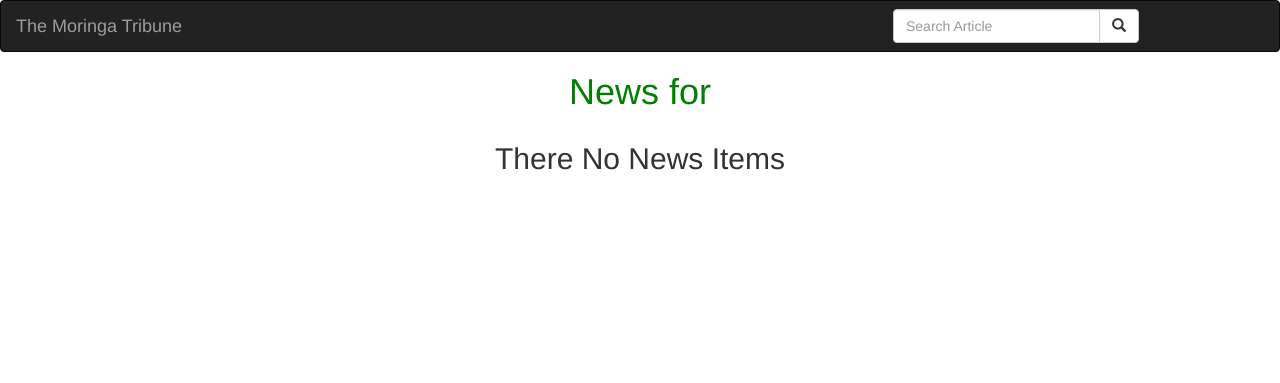
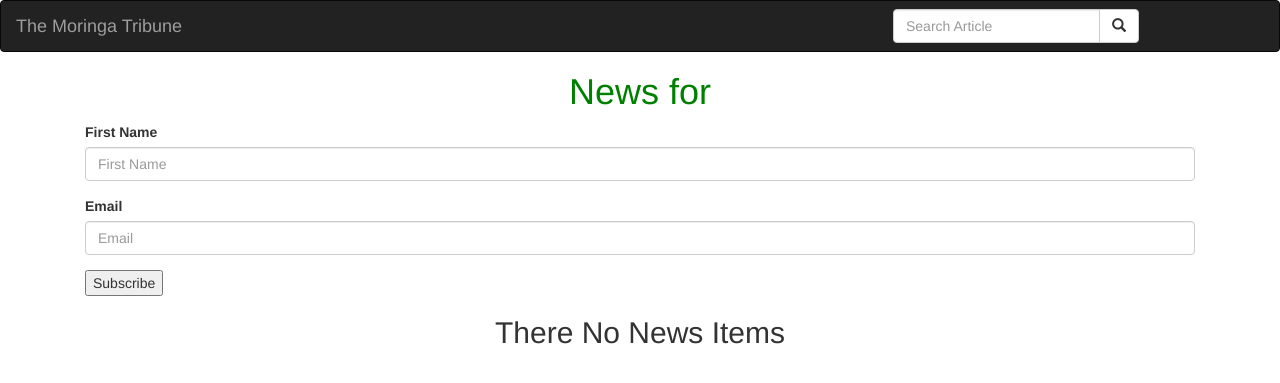
Before and after one commit to Akumucollins/The-Moringa-Tribune, a Django app: template news/templates/all-news/today-news.html in a window 1280 px wide. Shown: the top 383 px of the page. Run offline with Django 3.2, Linux system fonts and the light colour scheme; the template is opened without the code that fills it: values that come from a table or form of the project are taken from there, others are empty; parts of the project's set-up code (start-up, migrations or seed data) failed here and were passed over; some libraries are stand-ins or nearby versions.

Commit message:
added a form.py, created a newsletter table

```diff
--- /dev/null
+++ b/news/forms.py
@@ -0,0 +1,5 @@
+from django import forms
+
+class NewsLetterForm(forms.Form):
+    your_name = forms.CharField(label='First Name',max_length=30)
+    email = forms.EmailField(label='Email')
--- a/news/models.py
+++ b/news/models.py
@@ -10,8 +10,6 @@ class Editor(models.Model):
 
     def __str__(self):
         return self.first_name
-
-
 
     class Meta:
         ordering = ['first_name']
@@ -48,3 +46,7 @@ class Article(models.Model):
     def search_by_title(cls, search_term):
         news = cls.objects.filter(title__icontains=search_term)
         return news
+
+class NewsLetterRecipients(models.Model):
+    name = models.CharField(max_length = 30)
+    email = models.EmailField()
--- a/news/templates/all-news/base.html
+++ b/news/templates/all-news/base.html
@@ -21,7 +21,7 @@
 </head>
 
 <body>
-  {% include "navbar.html" %}
+    {% include "navbar.html" %}
     {% block content %}
       <h1 class="text-center">News for {{date|date:"l d-F Y"}} </h1>
     {% endblock %}
--- a/news/templates/all-news/today-news.html
+++ b/news/templates/all-news/today-news.html
@@ -1,11 +1,24 @@
 {% extends 'all-news/base.html' %}
+{% load static %}
+{% load bootstrap3 %}
 
 {% block content %}
 {{ block.super }}
 
 <div class="container">
 
-    <!-- Looping through news -->
+    <!-- Looping through news end   -->
+    <div class="container-fluid">
+
+    <form  action="{%url 'newsToday'%}" method="post">
+      {%csrf_token%}
+
+      {% bootstrap_form letterForm layout='inline' %}
+      <input type="submit" value="Subscribe">
+    </form>
+
+  </div>
+
     {% for news_item in news %}
 
         <div class="row">
```
Also changed, not shown: news/views.py (+15 -5 lines), news/migrations/0006_newsletterrecipients.py (added).
